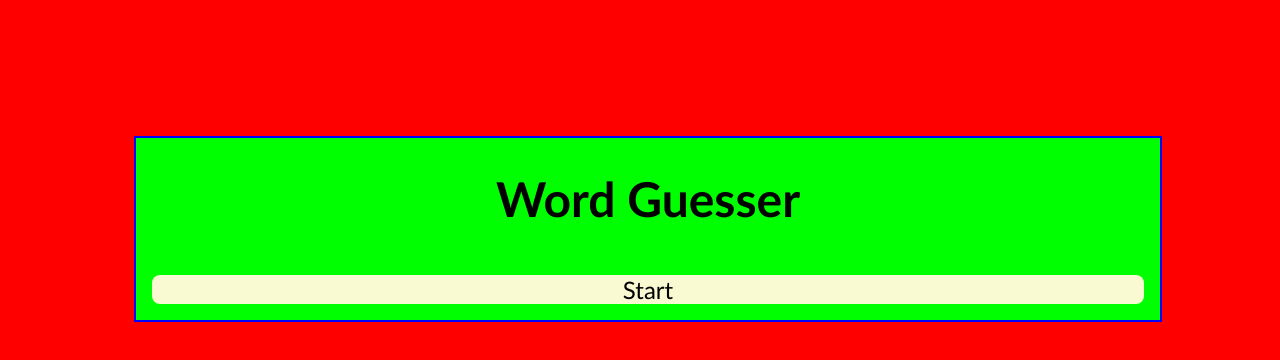
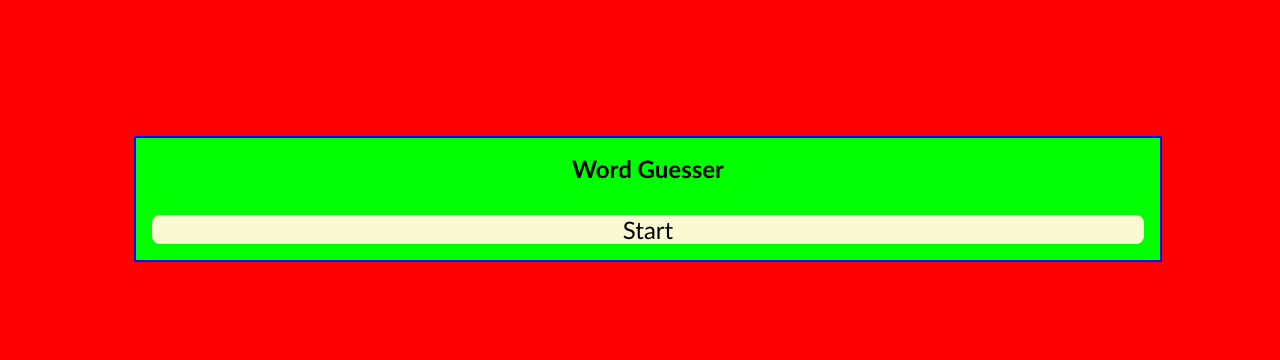
Before and after one commit to Niels862/Niels862.github.io, a plain HTML site: page words-guesser/index.html in a window 1280 px wide. Drawn offline with Linux system fonts and the light colour scheme.

Commit message:
decreased h1 size so box wont extend

```diff
--- a/words-guesser/style.css
+++ b/words-guesser/style.css
@@ -21,7 +21,7 @@ body {
     margin-left: auto;
     margin-right: auto;
     width: 80vw;
-
+    overflow: hidden;
     background-color: lime;
     border: 2px solid blue;
     transition: transform 500ms ease;
@@ -46,7 +46,7 @@ body {
 
 h1 {
     text-align: center;
-    font-size: 3rem;
+    font-size: 1.5rem;
 }
 
 button, .word-display {
@@ -59,6 +59,7 @@ button, .word-display {
     margin: 1rem;
     font-size: 1.5rem;
     cursor: pointer;
+    word-wrap: break-word;
     background-color: lightgoldenrodyellow;
 }
 
```
